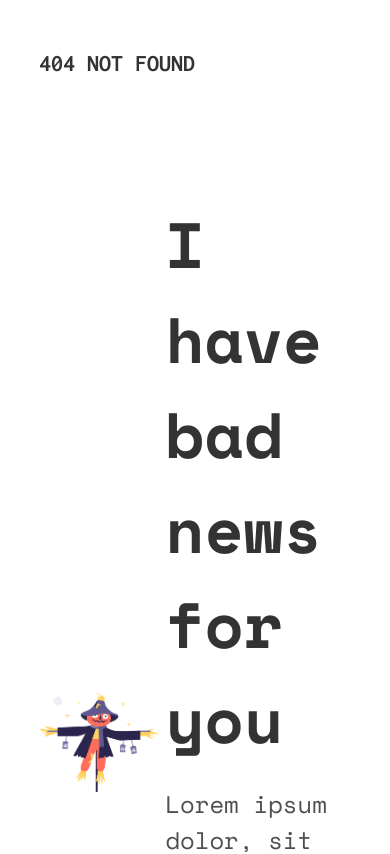
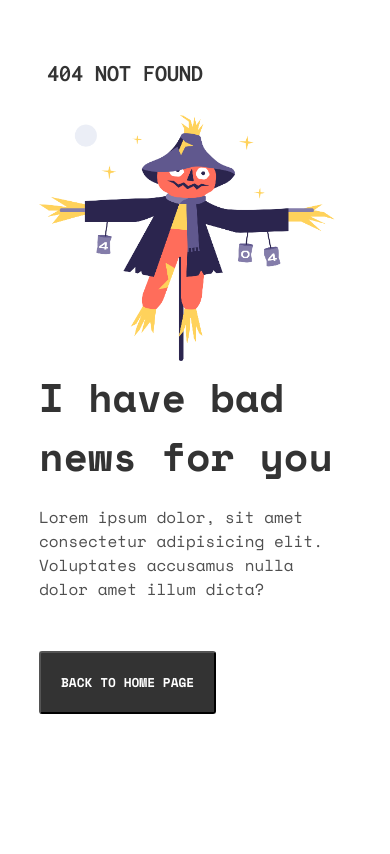
Before and after one commit to jannat710/404-not-found, a plain HTML site: page index.html in a window 390 px wide. Shown: the top 854 px of the page. Drawn offline with nearby package versions, Linux system fonts and the light colour scheme.

Commit message:
finished the challenges

```diff
--- a/index.html
+++ b/index.html
@@ -4,6 +4,7 @@
 <head>
     <meta charset="UTF-8">
     <meta name="viewport" content="width=device-width, initial-scale=1.0">
+    <link rel="icon" type="image/png" href="devchallenges.png"/>
     <title>404 Not Founf Challenges</title>
     <link rel="stylesheet" href="style.css">
 </head>
--- a/style.css
+++ b/style.css
@@ -9,7 +9,7 @@ body {
     font-family: 'Inconsolata', monospace;
     font-family: 'Space Mono', monospace;
 }
-
+/* nav styles */
 nav p {
     width: 80%;
     margin: 0 auto;
@@ -20,7 +20,7 @@ nav p {
     font-size: 1.5rem;
     font-weight: 700;
 }
-
+/* main styles */
 main {
     display: flex;
     justify-content: space-between;
@@ -59,13 +59,34 @@ main {
     border-radius: 3px;
     margin-top: 50px;
 }
+/* footer styles */
 
 footer p {
     text-align: center;
-    margin-top: 200px;
+    margin-top: 150px;
     margin-bottom: 20px;
     color: #BDBDBD;
     font-family: Montserrat;
     font-size: 0.8rem;
     font-weight: 700;
 }
+/* media query */
+@media screen and (max-width:576px) {
+    header {
+
+        padding: 10px;
+        height: 95px;
+    }
+    main{
+        flex-direction:column ;
+    }
+    .banner-title {
+        font-size: 2.5rem;
+    }
+    .banner-details {
+        font-size: 1rem;
+    }
+    .btn{
+        margin-bottom: 0px;
+    }
+}
```
